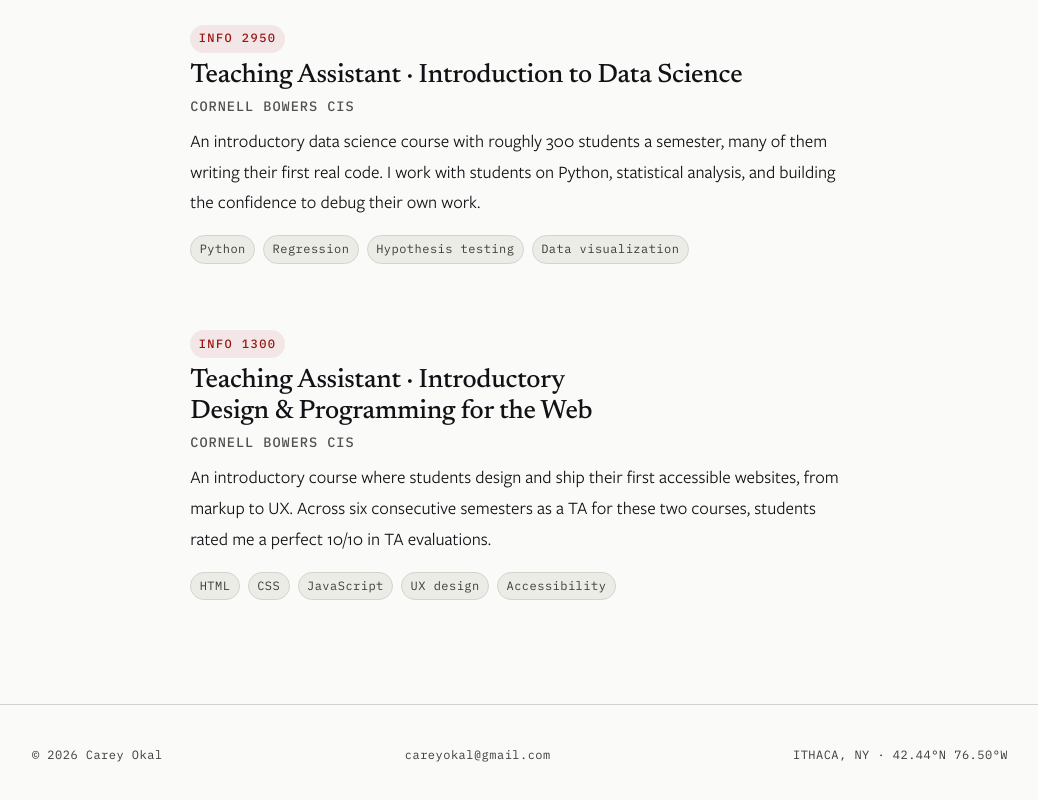
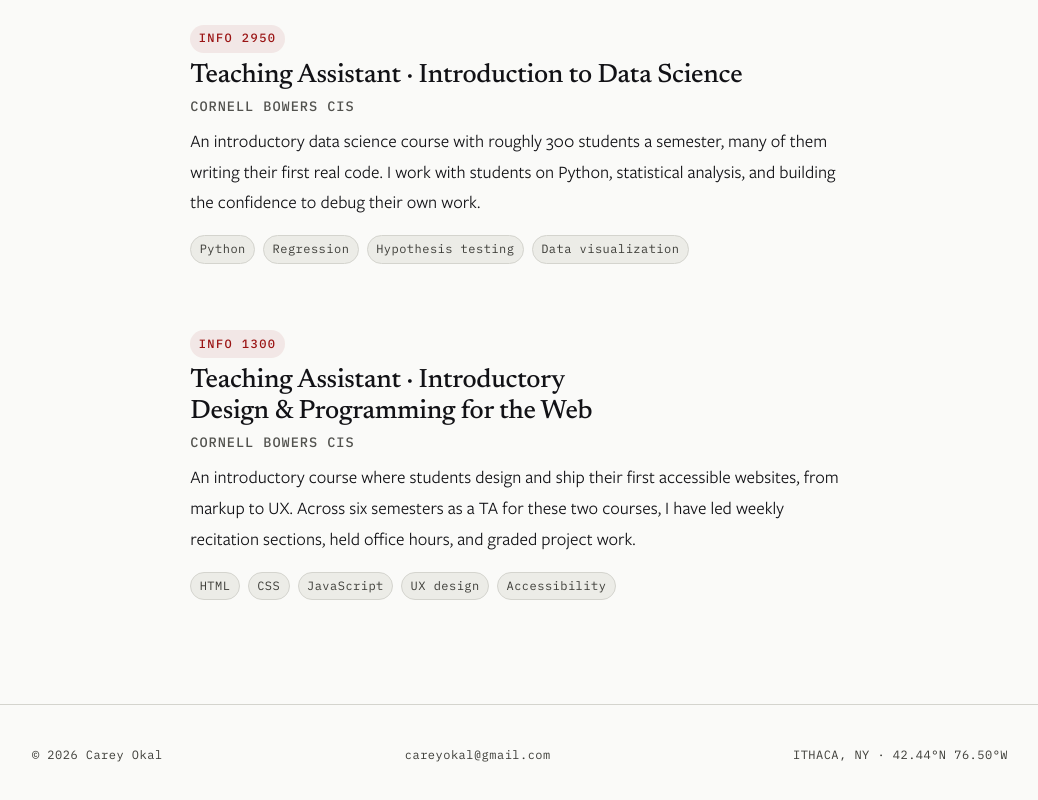
Before and after one commit to okalmanwa/PersonalWebsite, an Astro site: page /teaching in a window 1280 px wide. Shown: the part 624-1424 px from the top of the page, without its empty margins (120-1158 px from the left). Built offline with nearby package versions, Linux system fonts and the light colour scheme; Astro itself is replaced by a stand-in of ours.

Commit message:
Describe TA duties instead of evaluation scores

```diff
--- a/src/pages/teaching.astro
+++ b/src/pages/teaching.astro
@@ -28,9 +28,9 @@ const courses = [
     title: 'Teaching Assistant · Introductory Design & Programming for the Web',
     org: 'Cornell Bowers CIS',
     body: `An introductory course where students design and ship their first
-      accessible websites, from markup to UX. Across six consecutive
-      semesters as a TA for these two courses, students rated me a perfect
-      10/10 in TA evaluations.`,
+      accessible websites, from markup to UX. Across six semesters as a TA
+      for these two courses, I have led weekly recitation sections, held
+      office hours, and graded project work.`,
     chips: ['HTML', 'CSS', 'JavaScript', 'UX design', 'Accessibility'],
   },
 ];
@@ -38,7 +38,7 @@ const courses = [
 
 <BaseLayout
   title="Teaching · Carey Okal"
-  description="Teaching at Cornell: ORIE 3120 course assistant, and Bowers CIS TA for INFO 2950 and INFO 1300 with perfect 10/10 TA evaluations across six consecutive semesters."
+  description="Teaching at Cornell: ORIE 3120 course assistant, and Bowers CIS TA for INFO 2950 and INFO 1300, leading weekly recitations, holding office hours, and grading project work."
 >
   <div class="col">
     <header class="article-header">
```
